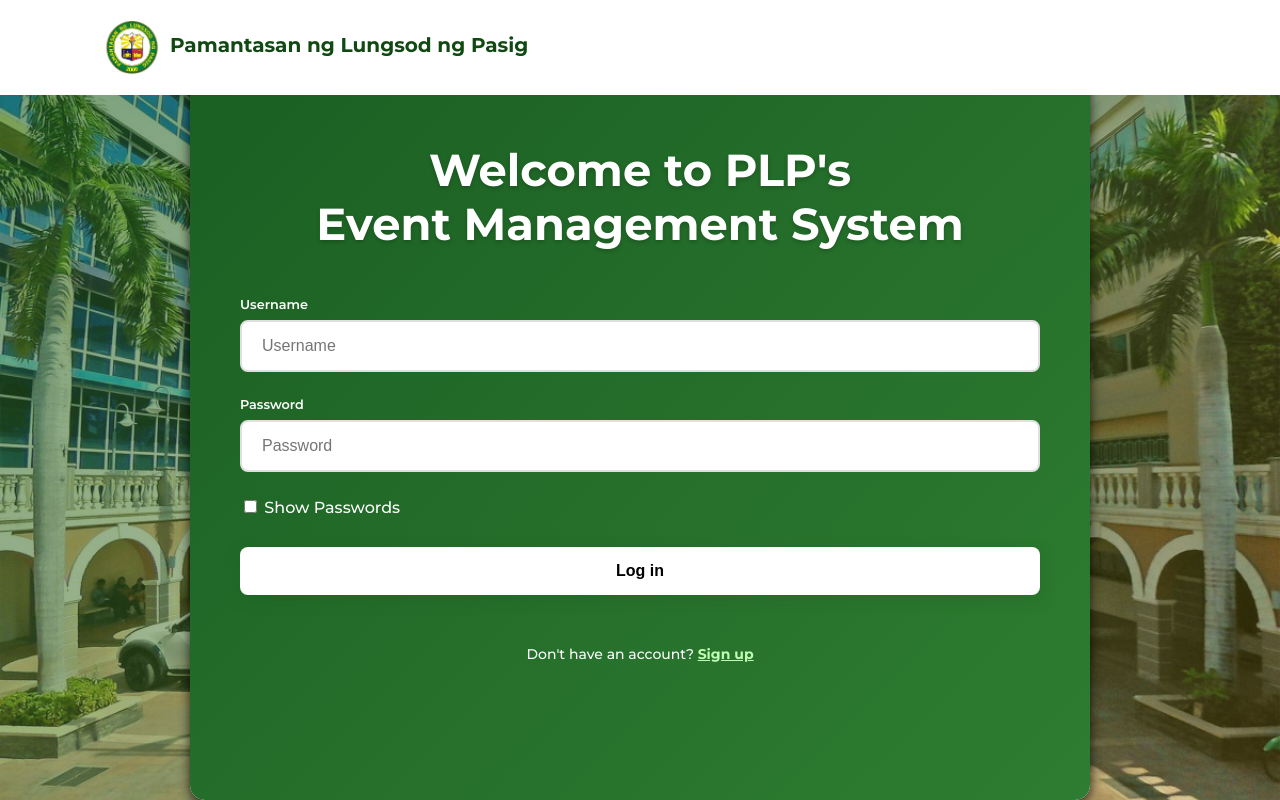
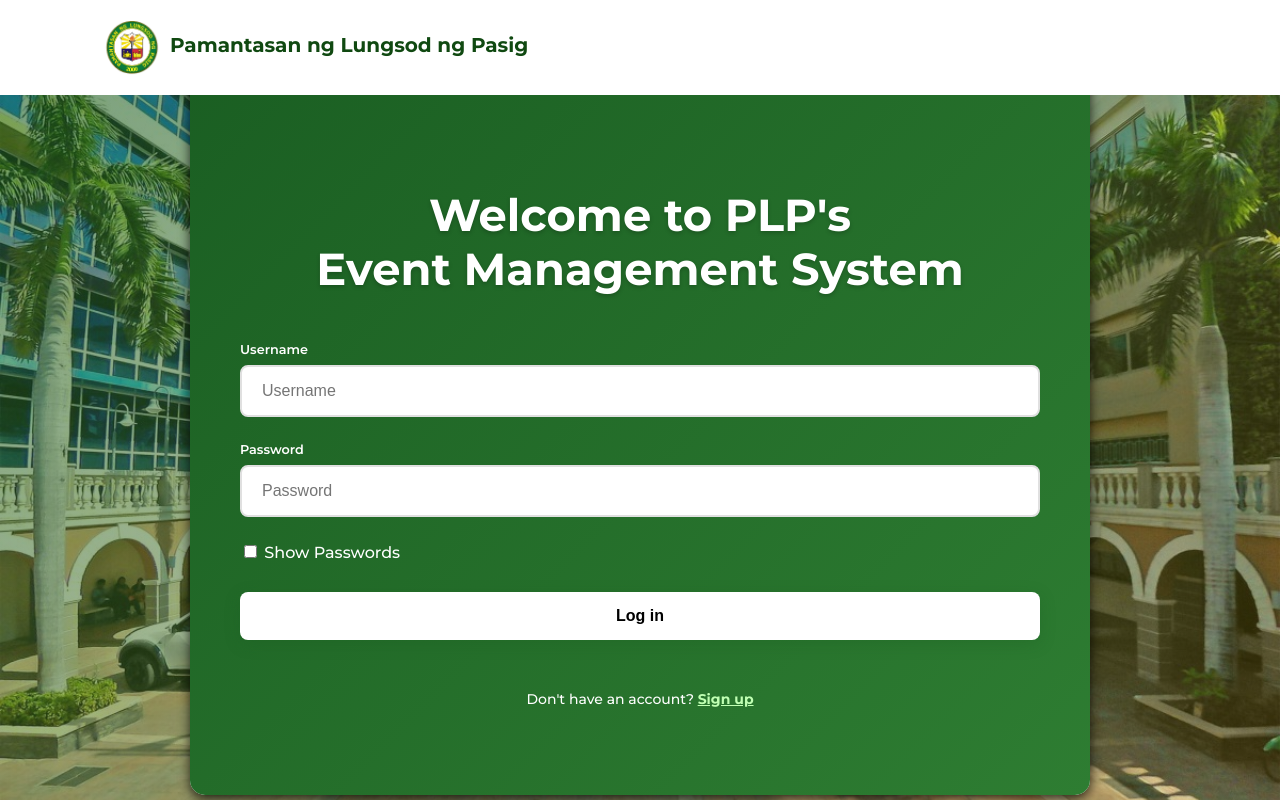
Before and after one commit to Artysl4yer/Project_Event_Database, a PHP site: page /pages/1_Login.php in a window 1280 px wide. Run offline with PHP 8.4, Linux system fonts and the light colour scheme; some libraries are stand-ins or nearby versions.

Commit message:
Version 1.20

```diff
--- a/styles/style1.css
+++ b/styles/style1.css
@@ -120,7 +120,6 @@ Body{
     padding: 20px 0px 20px 100px;
     margin: 0;
     position: fixed;
-    top: 0;
     width: 100%;
     z-index: 1000;
     transition: all 500ms;
--- a/styles/style4.css
+++ b/styles/style4.css
@@ -14,9 +14,10 @@ body {
 }
 
 .login-container {
+  top: 20px;
   width: 90%;
   max-width: 900px;
-  height: 800px; /* You can adjust the height */
+  height: 750px; /* You can adjust the height */
   position: relative;
   background: white;
   border-radius: 15px;
--- a/styles/style6.css
+++ b/styles/style6.css
@@ -9,7 +9,7 @@
 
 .title-container.sticking{
     background-color:#104911;
-    padding: 8px 0px 8px 100px;
+    padding: 8px 0px 8px 20px;
 }
 
 .title-container.sticking h1{
```
